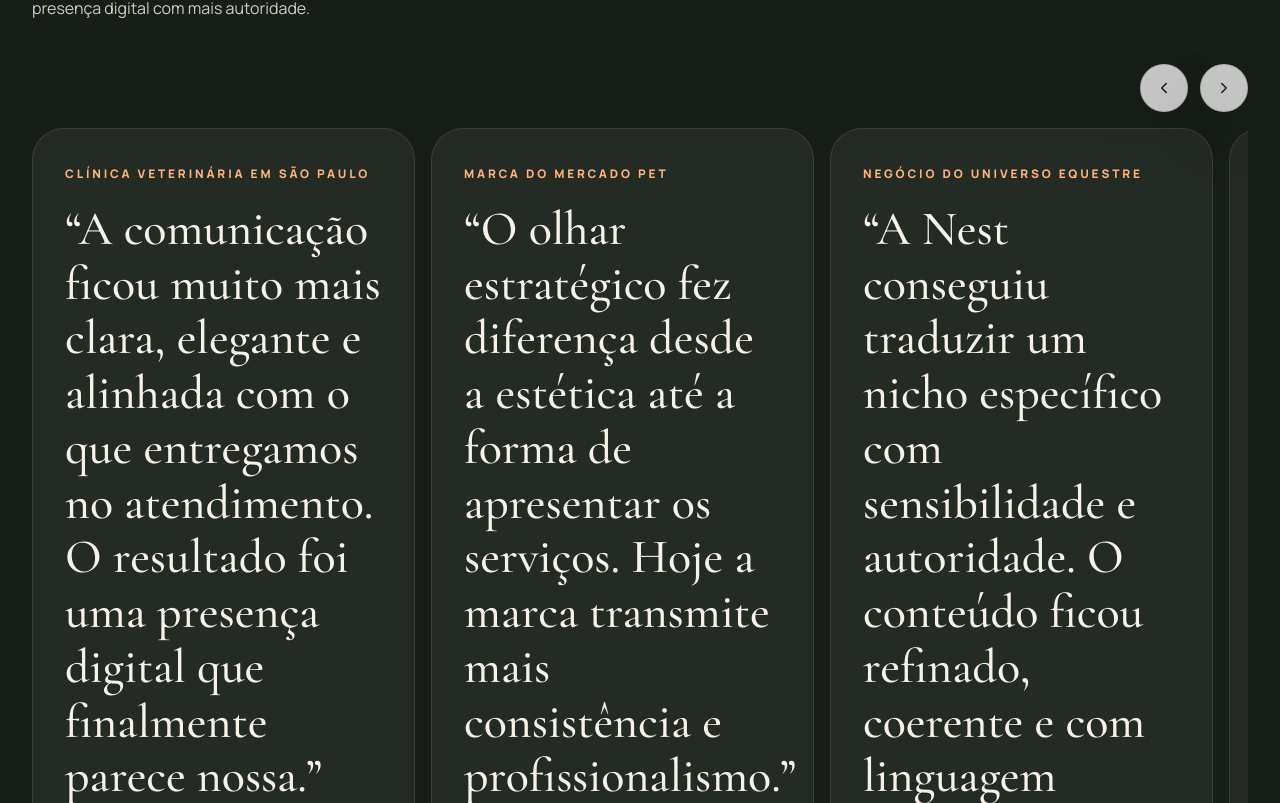
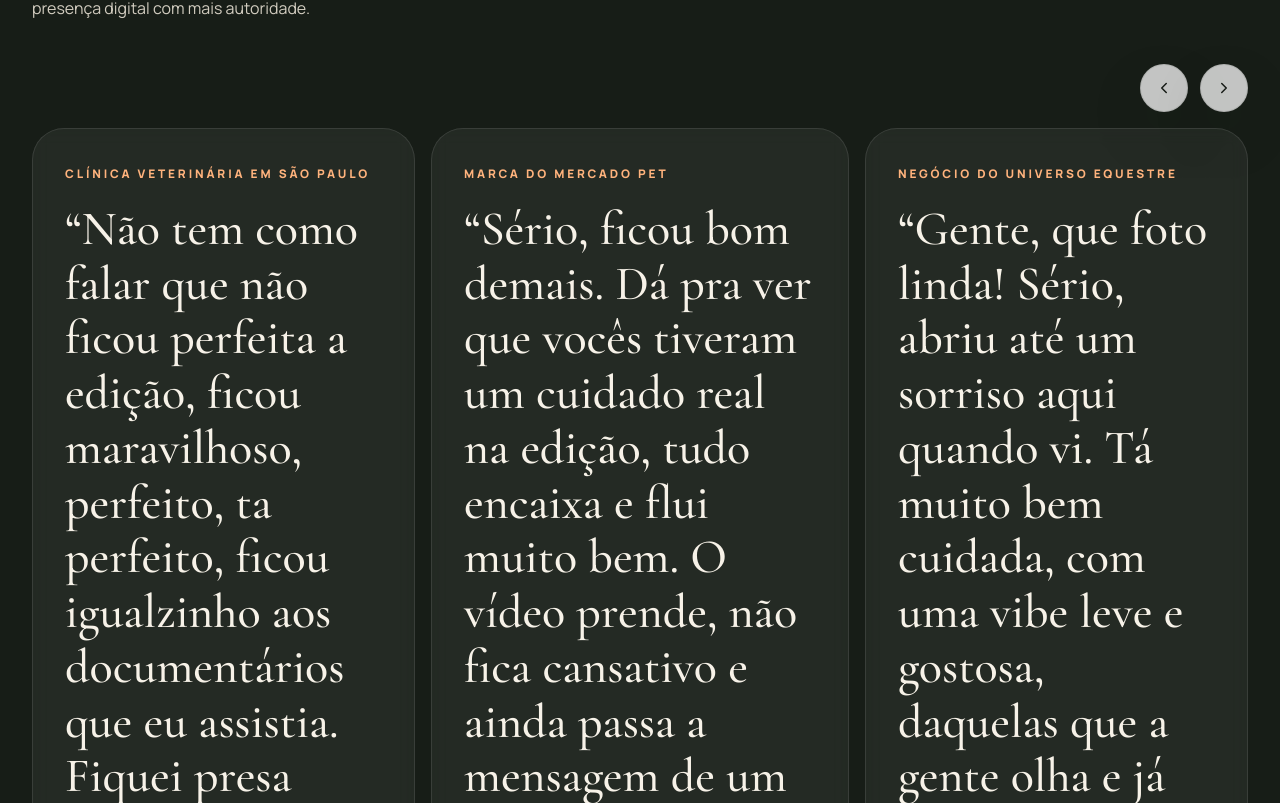
Before and after one commit to Wallaceoll/Nest-Studio-Vercel, a React (Vite) app: page / in a window 1280 px wide. Shown: the part 7417-8220 px from the top of the page. Built offline with nearby package versions, Linux system fonts and the light colour scheme.

Commit message:
Adjust comment from client

```diff
--- a/src/App.tsx
+++ b/src/App.tsx
@@ -258,23 +258,18 @@ const testimonials: Testimonial[] = [
   {
     segment: 'Clínica veterinária em São Paulo',
     quote:
-      'A comunicação ficou muito mais clara, elegante e alinhada com o que entregamos no atendimento. O resultado foi uma presença digital que finalmente parece nossa.',
+      'Não tem como falar que não ficou perfeita a edição, ficou maravilhoso, perfeito, ta perfeito, ficou igualzinho aos documentários que eu assistia. Fiquei presa assistindo o video, exatamente do jeito que eu queria @meldvet',
   },
   {
     segment: 'Marca do mercado pet',
     quote:
-      'O olhar estratégico fez diferença desde a estética até a forma de apresentar os serviços. Hoje a marca transmite mais consistência e profissionalismo.',
+      'Sério, ficou bom demais. Dá pra ver que vocês tiveram um cuidado real na edição, tudo encaixa e flui muito bem. O vídeo prende, não fica cansativo e ainda passa a mensagem de um jeito claro e que realmente faz a gente pensar. Esse tipo de conteúdo faz diferença mesmo, fiquei bem feliz com o resultado. Mandaram muito bem  @_universofelino',
   },
   {
     segment: 'Negócio do universo equestre',
     quote:
-      'A Nest conseguiu traduzir um nicho específico com sensibilidade e autoridade. O conteúdo ficou refinado, coerente e com linguagem muito mais forte.',
-  },
-  {
-    segment: 'Profissional autônoma do setor animal',
-    quote:
-      'O processo foi direto, organizado e muito próximo. A sensação é de ter estratégia de verdade por trás de cada imagem e de cada conteúdo publicado.',
-  },
+      'Gente, que foto linda! Sério, abriu até um sorriso aqui quando vi. Tá muito bem cuidada, com uma vibe leve e gostosa, daquelas que a gente olha e já sente que ficou especial. Deu pra ver o carinho na edição, ficou incrível mesmo @lidiameggiolaro',
+  }
 ]
 
 const steps = [
```
